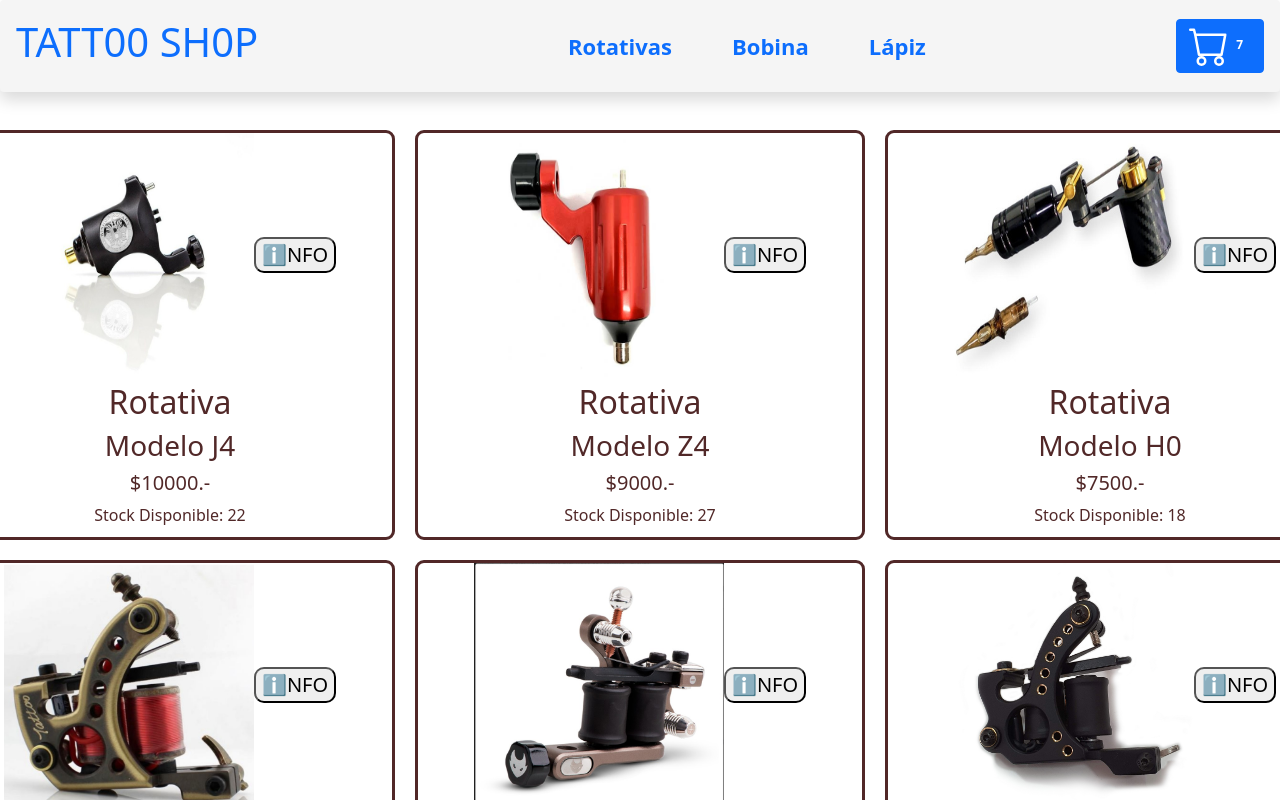
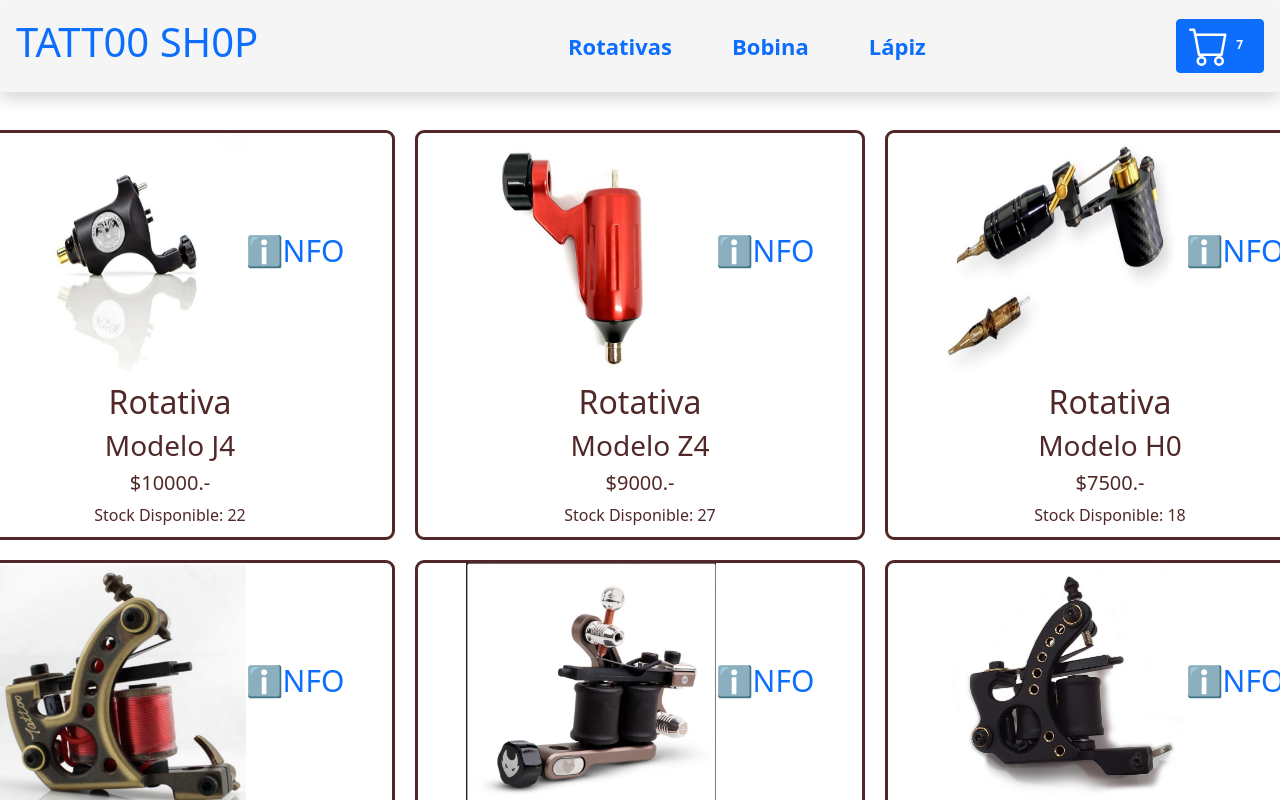
Before and after one commit to juanmusante/musante-react-app, a React (Create React App) app: page / in a window 1280 px wide. Shown: the top 800 px of the page. Built offline with nearby package versions, Linux system fonts and the light colour scheme.

Commit message:
actualización de links

```diff
--- a/src/Components/Item.js
+++ b/src/Components/Item.js
@@ -1,6 +1,6 @@
 import React from "react";
 import 'bootstrap/dist/css/bootstrap.min.css';
-import { Link } from 'react-router-dom';
+import { Link } from "react-router-dom";
 
 const Item = ({ product }) => {
   return (
@@ -8,7 +8,7 @@ const Item = ({ product }) => {
       <div>
         <div>
           <img className="imgProduct" src={product.img} alt="#" />
-          <button className="infoButton">ℹ️NFO</button>
+          <Link to={`/item/${product.id}`} className="infoButton">ℹ️NFO</Link>
         </div>
         <h2>{product.tipo}</h2>
         <h3>Modelo {product.modelo}</h3>
--- a/src/Containers/ItemDetailContainer.js
+++ b/src/Containers/ItemDetailContainer.js
@@ -19,7 +19,7 @@ const ItemDetailContainer = () => {
           .catch(err => console.log(err))
       } else {
           CustomFetch(maquinas.filter(item => item.id === parseInt(id)))
-            .then(result => setProductList(result))
+            .then(result => setProductList(result), console.log(id))
             .catch(err => console.log(err))
 
       }
--- a/src/Containers/ItemListContainer.js
+++ b/src/Containers/ItemListContainer.js
@@ -1,5 +1,4 @@
 import React, { useEffect, useState } from "react";
-import ItemCount from "../Components/ItemCount";
 import maquinas from "../Data/MockData";
 import ItemList from "../Components/ItemList";
 import CustomFetch from "../Utils/CustomFetch";
@@ -12,15 +11,14 @@ const ItemListContainer = () => {
   const { id } = useParams();
 
   useEffect(() =>{
-    if (id === undefined){
+    if (id === undefined) {
       CustomFetch(maquinas)
         .then(result => setProductList(result))
         .catch(err => console.log(err))
     } else {
         CustomFetch(maquinas.filter(item => item.categoryId === parseInt(id)))
-          .then(result => setProductList(result))
+          .then(result => setProductList(result), console.log(id))
           .catch(err => console.log(err))
-
     }
   }, [id]);
 
@@ -40,7 +38,6 @@ const ItemListContainer = () => {
       <div className="products">
         <ItemList items={productList} />
       </div>
-      {/* <ItemCount stock="5" initial="1" /> */}
     </>
   );
 };
--- a/src/Styles/ItemListContainer.css
+++ b/src/Styles/ItemListContainer.css
@@ -22,7 +22,7 @@ body {
     width: 250px;
 }
 .infoButton{
-  font-size: 20px;
+  font-size: 30px;
   border-radius: 10px;
   margin: 0%;
 }
```
